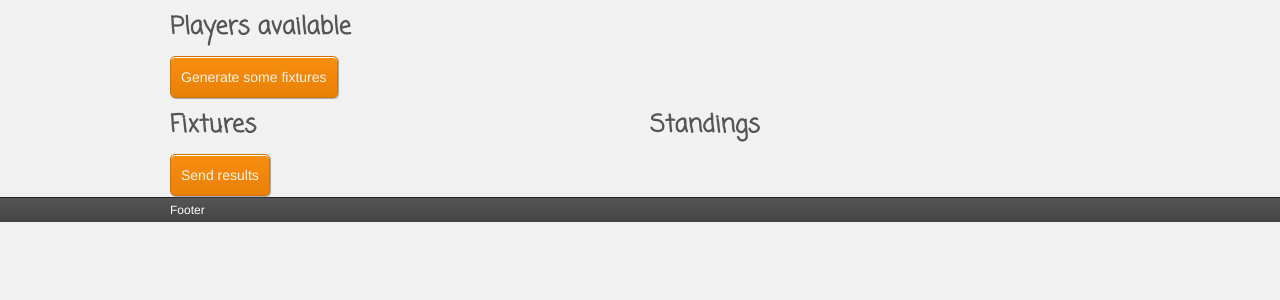
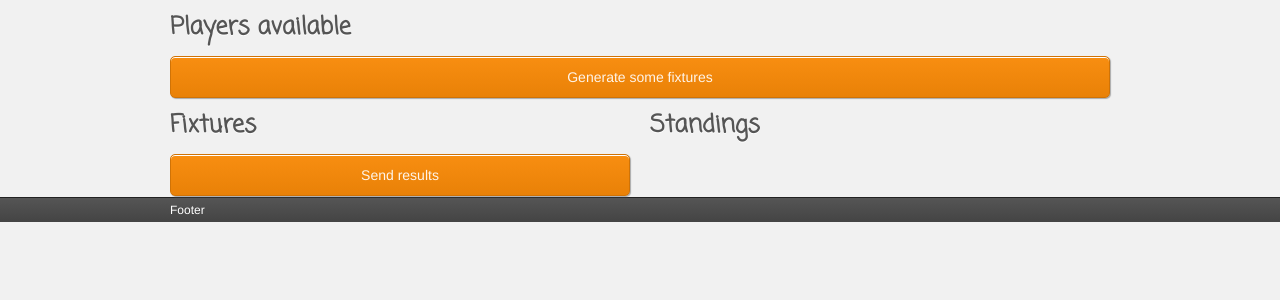
Before and after one commit to samirfors/poolscoresapp, a web app: file index.html in a window 1280 px wide. Shown: the part 81-381 px from the top of the page. Run offline with its HTML, style and script files only (its server is not run), Linux system fonts and the light colour scheme; some libraries are stand-ins or nearby versions; some web fonts are replaced.

Commit message:
Add some more small css changes.

```diff
--- a/css/src/_colors.sass
+++ b/css/src/_colors.sass
@@ -7,7 +7,7 @@ $light-orange   : lighten($orange, 5%)
 $middle-orange  : darken($orange, 5%)
 $dark-orange    : darken($orange, 10%)
 $mild-green     : lighten(desaturate(green, 80%), 50%)
-$green     : lighten(desaturate(green, 80%), 20%)
+$green          : lighten(desaturate(green, 80%), 30%)
 
 /* Main colors */
 $page-bg      : #f1f1f1
--- a/css/src/_components.sass
+++ b/css/src/_components.sass
@@ -27,11 +27,12 @@ $border-radius-medium: 5px
   +linear-gradient($light-orange,$orange,1,0)
 
 %grey
-  color: #777
+  color: #555
   border-color: #ccc
   +linear-gradient(#eee, #ddd, 1, 0)
 
 %green
+  color: $soft-white
   border-color: $green
   background: $mild-green
 
--- a/css/src/_forms.sass
+++ b/css/src/_forms.sass
@@ -1,5 +1,6 @@
 /* Forms */
 button
+  width: 100%
   @extend %btn, %orange
 
   &:hover
--- a/css/src/styles.sass
+++ b/css/src/styles.sass
@@ -10,6 +10,7 @@ body
 
 ul
   list-style-type: none
+  margin-left: 0
 
 a
   color: $orange
--- a/css/styles.css
+++ b/css/styles.css
@@ -14,9 +14,9 @@ button { color: #fef4e9; border-color: #d07306; background-image: -webkit-gradie
 
 button:hover { color: #fef4e9; border-color: #d07306; background-image: -webkit-gradient(linear, left top, left bottom, color-stop(0, #f99a2a), color-stop(1, #f88e11)); background-image: -webkit-linear-gradient(top, #f99a2a, #f88e11); background-image: -moz-linear-gradient(top, #f99a2a, #f88e11); background-image: -ms-linear-gradient(top, #f99a2a, #f88e11); background-image: -o-linear-gradient(top, #f99a2a, #f88e11); background-image: linear-gradient(top, bottom, #f99a2a, #f88e11); filter: progid:DXImageTransform.Microsoft.gradient(startColorstr='#f99a2a', endColorstr='#f88e11'); -ms-filter: "progid:DXImageTransform.Microsoft.gradient(startColorstr='#f99a2a', endColorstr='#f88e11')"; }
 
-.player { color: #777777; border-color: #cccccc; background-image: -webkit-gradient(linear, left top, left bottom, color-stop(0, #eeeeee), color-stop(1, #dddddd)); background-image: -webkit-linear-gradient(top, #eeeeee, #dddddd); background-image: -moz-linear-gradient(top, #eeeeee, #dddddd); background-image: -ms-linear-gradient(top, #eeeeee, #dddddd); background-image: -o-linear-gradient(top, #eeeeee, #dddddd); background-image: linear-gradient(top, bottom, #eeeeee, #dddddd); filter: progid:DXImageTransform.Microsoft.gradient(startColorstr='#eeeeee', endColorstr='#dddddd'); -ms-filter: "progid:DXImageTransform.Microsoft.gradient(startColorstr='#eeeeee', endColorstr='#dddddd')"; }
+.player { color: #555555; border-color: #cccccc; background-image: -webkit-gradient(linear, left top, left bottom, color-stop(0, #eeeeee), color-stop(1, #dddddd)); background-image: -webkit-linear-gradient(top, #eeeeee, #dddddd); background-image: -moz-linear-gradient(top, #eeeeee, #dddddd); background-image: -ms-linear-gradient(top, #eeeeee, #dddddd); background-image: -o-linear-gradient(top, #eeeeee, #dddddd); background-image: linear-gradient(top, bottom, #eeeeee, #dddddd); filter: progid:DXImageTransform.Microsoft.gradient(startColorstr='#eeeeee', endColorstr='#dddddd'); -ms-filter: "progid:DXImageTransform.Microsoft.gradient(startColorstr='#eeeeee', endColorstr='#dddddd')"; }
 
-.player.selected { border-color: #5c8a5c; background: #b3ccb3; }
+.player.selected { color: #fef4e9; border-color: #76a376; background: #b3ccb3; }
 
 button, .player, .fixture { cursor: pointer; }
 
@@ -36,12 +36,13 @@ h2 { font-size: 36px; line-height: 48px; }
 h3 { font-size: 24px; line-height: 36px; color: #555555; -webkit-text-shadow: 0 1px 0 white; -moz-text-shadow: 0 1px 0 white; -o-text-shadow: 0 1px 0 white; text-shadow: 0 1px 0 white; }
 
 /* Forms */
+button { width: 100%; }
 button:hover { -webkit-box-shadow: 0 1px 0 #eeeeee inset; -moz-box-shadow: 0 1px 0 #eeeeee inset; -o-box-shadow: 0 1px 0 #eeeeee inset; box-shadow: 0 1px 0 #eeeeee inset; }
 
 /* Main styles */
 body { background: #f1f1f1; }
 
-ul { list-style-type: none; }
+ul { list-style-type: none; margin-left: 0; }
 
 a { color: #f88e11; text-decoration: none; }
 a:hover, a:active { color: #d07306; text-decoration: underline; }
```
